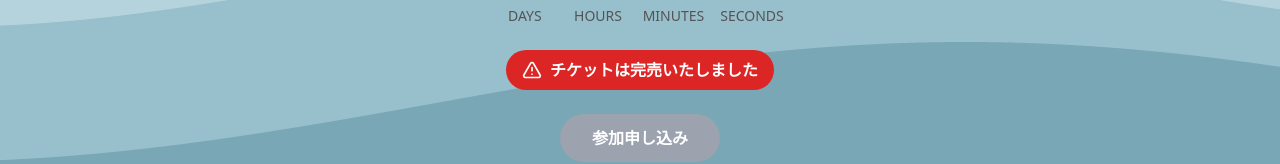
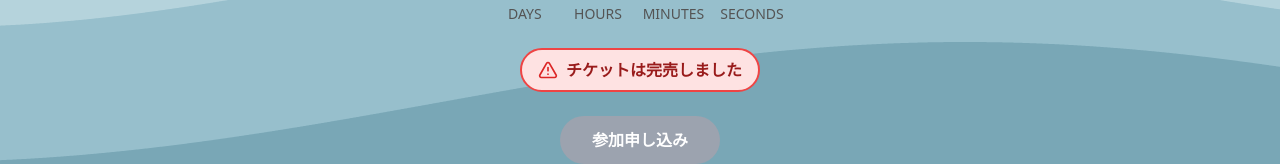
Before and after one commit to ryota-k1002/kamome2024, a Next.js app: page / in a window 1280 px wide. Shown: the part 634-798 px from the top of the page. Built offline with nearby package versions, Linux system fonts and the light colour scheme.

Commit message:
u@date page.tsx| sold out

```diff
--- a/app/page.tsx
+++ b/app/page.tsx
@@ -138,9 +138,9 @@ const HeroSection = ({ timeLeft }: { timeLeft: { days: number; hours: number; mi
             <FlipCard value={timeLeft.seconds.toString().padStart(2, '0')} label="SECONDS" />
           </div>
         </div>
-        <div className="mb-6 bg-red-600 text-white py-2 px-4 rounded-full font-semibold flex items-center">
-          <AlertTriangle className="w-5 h-5 mr-2" />
-          チケットは完売いたしました
+        <div className="mb-6 bg-red-100 text-red-800 py-2 px-4 rounded-full font-semibold flex items-center border-2 border-red-500">
+          <AlertTriangle className="w-5 h-5 mr-2 text-red-600" />
+          チケットは完売しました
         </div>
         <button
           onClick={handleScrollToRegistration}
```
